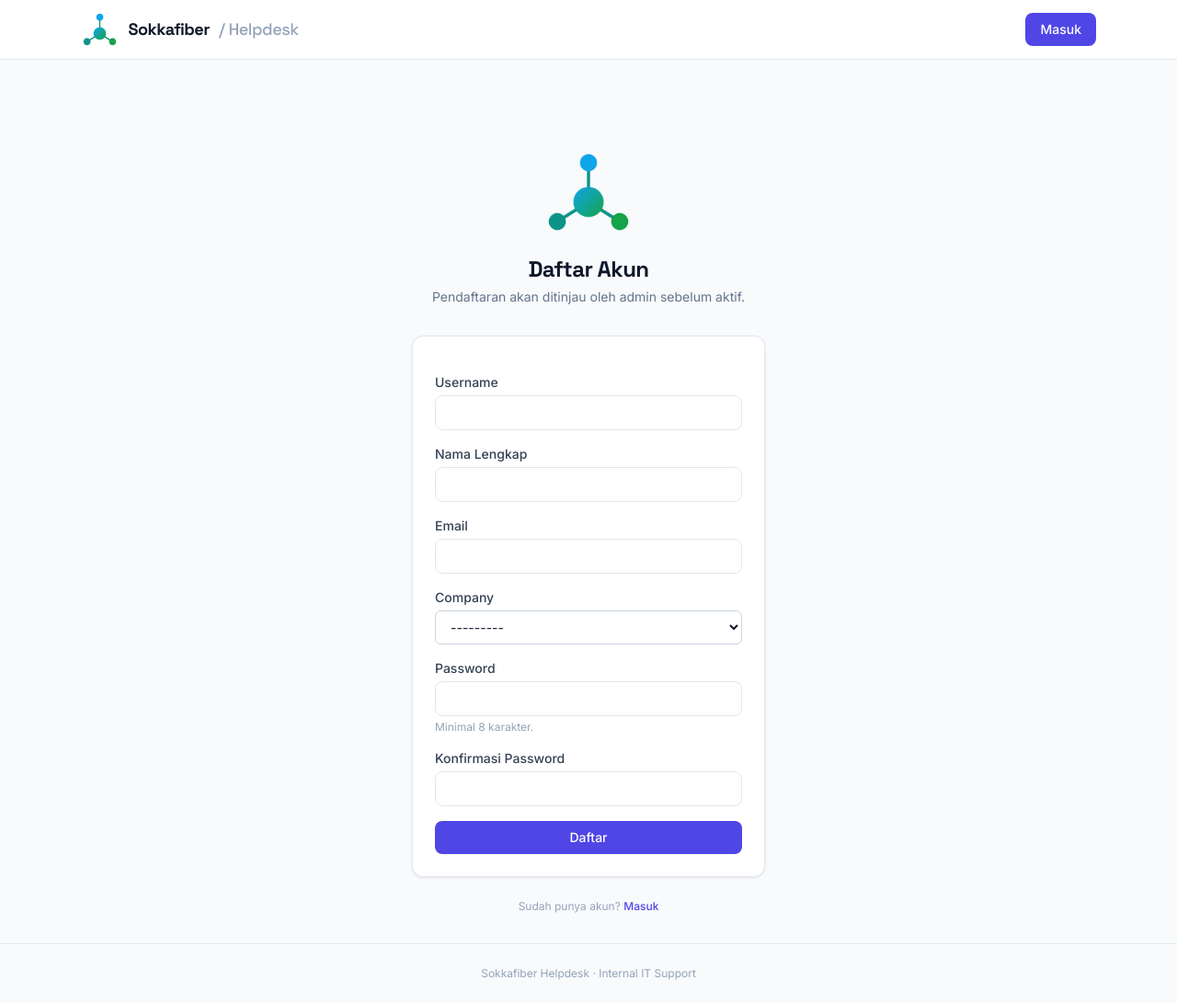
After one commit to maulanaldimas/helpdesk-tiket, a Django app: page /register/ in a window 1280 px wide. The commit adds this page. Shown: the whole page at 92% size. Run offline with Django 5.2, Linux system fonts and the light colour scheme; data that the repository does not hold is empty; some libraries are stand-ins or nearby versions.

Commit message:
Add self-registration with admin approval
- Public register page (username, email, company, password)
- New accounts inactive until approved; admins notified in-app
- Pending approvals page with approve/reject actions + nav badge
- REGISTRATION_OPEN toggle, Notification.ticket now nullable
- 39 automated tests

```diff
--- a/helpdesk/settings.py
+++ b/helpdesk/settings.py
@@ -69,6 +69,7 @@ TEMPLATES = [
                 'django.contrib.messages.context_processors.messages',
                 'tickets.context_processors.unread_notifications',
                 'tickets.context_processors.user_is_admin',
+                'tickets.context_processors.site_settings',
             ],
         },
     },
@@ -167,6 +168,9 @@ EMAIL_TIMEOUT = 15
 # URL publik untuk link di email (sesuaikan untuk produksi)
 SITE_URL = os.getenv('SITE_URL', 'http://127.0.0.1:8000')
 
+# Registrasi mandiri (False = tutup pendaftaran)
+REGISTRATION_OPEN = env_bool('REGISTRATION_OPEN', True)
+
 
 # Logging
 
--- a/tickets/context_processors.py
+++ b/tickets/context_processors.py
@@ -1,3 +1,12 @@
+from django.conf import settings
+from django.contrib.auth.models import User
+from django.db.models import Count
+
+
+def site_settings(request):
+    return {'registration_open': settings.REGISTRATION_OPEN}
+
+
 def unread_notifications(request):
     if request.user.is_authenticated:
         count = request.user.notifications.filter(is_read=False).count()
@@ -8,8 +17,11 @@ def unread_notifications(request):
 def user_is_admin(request):
     user = request.user
     if not user.is_authenticated:
-        return {'user_is_admin': False}
+        return {'user_is_admin': False, 'pending_approval_count': 0}
     is_admin = user.is_superuser or (
         hasattr(user, 'profile') and user.profile.role == 'admin'
     )
-    return {'user_is_admin': is_admin}
+    pending_count = 0
+    if is_admin:
+        pending_count = User.objects.filter(profile__pending_approval=True).count()
+    return {'user_is_admin': is_admin, 'pending_approval_count': pending_count}
--- a/tickets/forms.py
+++ b/tickets/forms.py
@@ -155,6 +155,47 @@ class UserEditForm(forms.ModelForm):
         return user
 
 
+class RegistrationForm(forms.Form):
+    """Form pendaftaran mandiri; akun dibuat nonaktif sampai disetujui admin."""
+    username = forms.CharField(label='Username', max_length=150, widget=forms.TextInput(attrs={'class': INPUT_CLASS}))
+    first_name = forms.CharField(label='Nama Lengkap', max_length=150, widget=forms.TextInput(attrs={'class': INPUT_CLASS}))
+    email = forms.EmailField(label='Email', widget=forms.EmailInput(attrs={'class': INPUT_CLASS}))
+    company = forms.ModelChoiceField(
+        label='Company',
+        queryset=Company.objects.all(),
+        widget=forms.Select(attrs={'class': SELECT_CLASS}),
+    )
+    password1 = forms.CharField(
+        label='Password',
+        widget=forms.PasswordInput(attrs={'class': INPUT_CLASS}),
+        min_length=8,
+        help_text='Minimal 8 karakter.',
+    )
+    password2 = forms.CharField(
+        label='Konfirmasi Password',
+        widget=forms.PasswordInput(attrs={'class': INPUT_CLASS}),
+    )
+
+    def clean_username(self):
+        username = self.cleaned_data['username']
+        if User.objects.filter(username__iexact=username).exists():
+            raise forms.ValidationError('Username sudah dipakai.')
+        return username
+
+    def clean_email(self):
+        email = self.cleaned_data['email'].strip().lower()
+        if User.objects.filter(email__iexact=email).exists():
+            raise forms.ValidationError('Email sudah terdaftar.')
+        return email
+
+    def clean_password2(self):
+        p1 = self.cleaned_data.get('password1')
+        p2 = self.cleaned_data.get('password2')
+        if p1 and p2 and p1 != p2:
+            raise forms.ValidationError('Password tidak cocok.')
+        return p2
+
+
 class ArticleForm(forms.ModelForm):
     class Meta:
         model = Article
--- a/tickets/models.py
+++ b/tickets/models.py
@@ -37,6 +37,10 @@ class Profile(models.Model):
     user = models.OneToOneField(User, on_delete=models.CASCADE)
     company = models.ForeignKey(Company, on_delete=models.SET_NULL, null=True, blank=True)
     role = models.CharField(max_length=20, choices=ROLE_CHOICES, default='requester')
+    pending_approval = models.BooleanField(
+        default=False,
+        help_text='Menunggu persetujuan admin (dari registrasi mandiri).',
+    )
 
     def __str__(self):
         return f"{self.user.username} ({self.role})"
@@ -166,7 +170,7 @@ class TicketAttachment(models.Model):
 
 class Notification(models.Model):
     user = models.ForeignKey(User, on_delete=models.CASCADE, related_name='notifications')
-    ticket = models.ForeignKey(Ticket, on_delete=models.CASCADE)
+    ticket = models.ForeignKey(Ticket, on_delete=models.CASCADE, null=True, blank=True)
     message = models.CharField(max_length=255)
     is_read = models.BooleanField(default=False)
     created_at = models.DateTimeField(auto_now_add=True)
--- a/tickets/templates/tickets/base.html
+++ b/tickets/templates/tickets/base.html
@@ -99,6 +99,10 @@
                     </summary>
                     <div class="absolute left-0 mt-2 w-48 bg-white rounded-xl border border-slate-200 shadow-lg py-1.5 text-sm text-slate-700">
                         <a href="{% url 'user_list' %}" class="block px-4 py-2 hover:bg-slate-50">Users</a>
+                        <a href="{% url 'pending_approvals' %}" class="flex items-center justify-between px-4 py-2 hover:bg-slate-50">
+                            Persetujuan
+                            {% if pending_approval_count > 0 %}<span class="w-5 h-5 rounded-full bg-indigo-600 text-white text-[10px] font-mono font-semibold flex items-center justify-center">{{ pending_approval_count }}</span>{% endif %}
+                        </a>
                         <a href="{% url 'company_list' %}" class="block px-4 py-2 hover:bg-slate-50">Company</a>
                         <a href="{% url 'category_list' %}" class="block px-4 py-2 hover:bg-slate-50">Kategori</a>
                         <div class="border-t border-slate-100 my-1"></div>
@@ -155,6 +159,10 @@
             {% if user_is_admin %}
             <div class="pt-1 border-t border-slate-100">
                 <a href="{% url 'user_list' %}" class="block px-3 py-2 rounded-lg text-slate-600 hover:bg-slate-50">Users</a>
+                <a href="{% url 'pending_approvals' %}" class="flex items-center justify-between px-3 py-2 rounded-lg text-slate-600 hover:bg-slate-50">
+                    Persetujuan
+                    {% if pending_approval_count > 0 %}<span class="w-5 h-5 rounded-full bg-indigo-600 text-white text-[10px] font-mono font-semibold flex items-center justify-center">{{ pending_approval_count }}</span>{% endif %}
+                </a>
                 <a href="{% url 'company_list' %}" class="block px-3 py-2 rounded-lg text-slate-600 hover:bg-slate-50">Company</a>
                 <a href="{% url 'category_list' %}" class="block px-3 py-2 rounded-lg text-slate-600 hover:bg-slate-50">Kategori</a>
                 <a href="{% url 'article_create' %}" class="block px-3 py-2 rounded-lg text-slate-600 hover:bg-slate-50">Tulis Artikel</a>
--- /dev/null
+++ b/tickets/templates/tickets/register.html
@@ -0,0 +1,48 @@
+{% extends 'tickets/base.html' %}
+{% load static %}
+
+{% block title %}Daftar Akun{% endblock %}
+
+{% block content %}
+<div class="max-w-sm mx-auto mt-10 sm:mt-16">
+    <div class="text-center mb-8">
+        <img src="{% static 'tickets/img/logo.png' %}" alt="Sokkafiber" class="h-24 w-auto mx-auto mb-5">
+        <h1 class="page-title">Daftar Akun</h1>
+        <p class="page-sub">Pendaftaran akan ditinjau oleh admin sebelum aktif.</p>
+    </div>
+
+    {% if registration_closed %}
+        <div class="card p-8 text-center">
+            <p class="text-sm text-slate-500">Pendaftaran mandiri sedang ditutup.</p>
+            <a href="{% url 'login' %}" class="btn btn-secondary mt-4">Kembali ke Masuk</a>
+        </div>
+    {% elif registered %}
+        <div class="card p-8 text-center">
+            <div class="w-12 h-12 mx-auto mb-4 rounded-full bg-emerald-100 flex items-center justify-center">
+                <svg class="w-6 h-6 text-emerald-600" viewBox="0 0 24 24" fill="none" stroke="currentColor" stroke-width="2.5" stroke-linecap="round" stroke-linejoin="round"><path d="M20 6 9 17l-5-5"/></svg>
+            </div>
+            <h2 class="font-display text-lg font-bold text-slate-900">Pendaftaran Terkirim</h2>
+            <p class="text-sm text-slate-500 mt-2">Akun Anda sedang menunggu persetujuan admin. Anda akan menerima notifikasi setelah disetujui.</p>
+            <a href="{% url 'login' %}" class="btn btn-primary mt-5">Kembali ke Masuk</a>
+        </div>
+    {% else %}
+        <form method="post" class="card p-6 space-y-4">
+            {% csrf_token %}
+            {% for field in form %}
+                <div>
+                    <label class="label">{{ field.label }}</label>
+                    {{ field }}
+                    {% if field.errors %}
+                        <p class="text-rose-600 text-xs mt-1">{{ field.errors.0 }}</p>
+                    {% endif %}
+                    {% if field.help_text %}
+                        <p class="text-xs text-slate-400 mt-1">{{ field.help_text }}</p>
+                    {% endif %}
+                </div>
+            {% endfor %}
+            <button type="submit" class="btn btn-primary w-full py-2.5">Daftar</button>
+        </form>
+        <p class="text-center text-xs text-slate-400 mt-6">Sudah punya akun? <a href="{% url 'login' %}" class="text-indigo-600 hover:text-indigo-500 font-medium">Masuk</a></p>
+    {% endif %}
+</div>
+{% endblock %}
--- a/tickets/urls.py
+++ b/tickets/urls.py
@@ -3,6 +3,7 @@ from . import views
 
 urlpatterns = [
     path('', views.ticket_list, name='ticket_list'),
+    path('register/', views.register, name='register'),
     path('dashboard/', views.dashboard, name='dashboard'),
     path('ticket/<int:pk>/', views.ticket_detail, name='ticket_detail'),
     path('ticket/new/', views.ticket_create, name='ticket_create'),
@@ -24,6 +25,9 @@ urlpatterns = [
 
     # Manajemen user & role
     path('users/', views.user_list, name='user_list'),
+    path('users/pending/', views.pending_approvals, name='pending_approvals'),
+    path('users/pending/<int:pk>/approve/', views.approve_user, name='approve_user'),
+    path('users/pending/<int:pk>/reject/', views.reject_user, name='reject_user'),
     path('users/new/', views.user_create, name='user_create'),
     path('users/<int:pk>/edit/', views.user_edit, name='user_edit'),
     path('users/<int:pk>/delete/', views.user_delete, name='user_delete'),
--- a/tickets/views.py
+++ b/tickets/views.py
@@ -27,6 +27,7 @@ from .forms import (
     CategoryForm,
     CommentForm,
     CompanyForm,
+    RegistrationForm,
     TicketForm,
     UserCreateForm,
     UserEditForm,
@@ -58,6 +59,13 @@ def notify(user, ticket, message):
     if not user:
         return
     Notification.objects.create(user=user, ticket=ticket, message=message)
+
+
+def notify_system(users, message):
+    """Kirim notifikasi in-app tanpa keterkaitan tiket (mis. persetujuan akun)."""
+    for user in users:
+        if user:
+            notify(user, None, message)
 
 
 def notify_many(users, ticket, message):
@@ -607,6 +615,79 @@ def user_delete(request, pk):
     return redirect('user_list')
 
 
+def register(request):
+    """Registrasi mandiri: akun dibuat nonaktif sampai disetujui admin."""
+    if request.user.is_authenticated:
+        return redirect('dashboard')
+
+    if not settings.REGISTRATION_OPEN:
+        return render(request, 'tickets/register.html', {'registration_closed': True})
+
+    if request.method == 'POST':
+        form = RegistrationForm(request.POST)
+        if form.is_valid():
+            data = form.cleaned_data
+            user = User.objects.create_user(
+                username=data['username'],
+                email=data['email'],
+                password=data['password1'],
+                first_name=data['first_name'],
+                is_active=False,
+            )
+            Profile.objects.update_or_create(user=user, defaults={
+                'company': data['company'],
+                'role': 'requester',
+                'pending_approval': True,
+            })
+            admins = User.objects.filter(is_superuser=True) | User.objects.filter(profile__role='admin')
+            notify_system(admins.distinct(), f"Registrasi baru menunggu persetujuan: {user.username}")
+            logger.info("Registrasi baru: %s (menunggu persetujuan)", user.username)
+            return render(request, 'tickets/register.html', {'registered': True})
+    else:
+        form = RegistrationForm()
+
+    return render(request, 'tickets/register.html', {'form': form})
+
+
+@login_required
+def pending_approvals(request):
+    if not admin_required(request.user):
+        return redirect('dashboard')
+
+    pending = User.objects.filter(profile__pending_approval=True).select_related('profile', 'profile__company')
+    return render(request, 'tickets/pending_approvals.html', {'pending': pending})
+
+
+@login_required
+def approve_user(request, pk):
+    if not admin_required(request.user):
+        return redirect('dashboard')
+
+    user = get_object_or_404(User, pk=pk)
+    if request.method == 'POST':
+        profile, _ = Profile.objects.get_or_create(user=user)
+        profile.pending_approval = False
+        profile.save()
+        user.is_active = True
+        user.save()
+        notify_system([user], f"Akun kamu ({user.username}) telah disetujui. Silakan masuk.")
+        messages.success(request, f"Akun '{user.username}' disetujui dan aktif.")
+    return redirect('pending_approvals')
+
+
+@login_required
+def reject_user(request, pk):
+    if not admin_required(request.user):
+        return redirect('dashboard')
+
+    user = get_object_or_404(User, pk=pk)
+    if request.method == 'POST':
+        username = user.username
+        user.delete()
+        messages.success(request, f"Permintaan '{username}' ditolak dan dihapus.")
+    return redirect('pending_approvals')
+
+
 @login_required
 def reset_password(request, pk):
     """Admin mereset password user ke nilai sementara."""
```
Also changed, not shown: tickets/templates/tickets/login.html (+6 -1 lines), tickets/templates/tickets/notification_list.html (+10 -2 lines), tickets/templates/tickets/pending_approvals.html (added, +39 -0 lines), tickets/tests.py (+85 -0 lines), README.md, tickets/migrations/0004_profile_pending_approval.py (added), tickets/migrations/0005_alter_notification_ticket.py (added), 1 other file.
